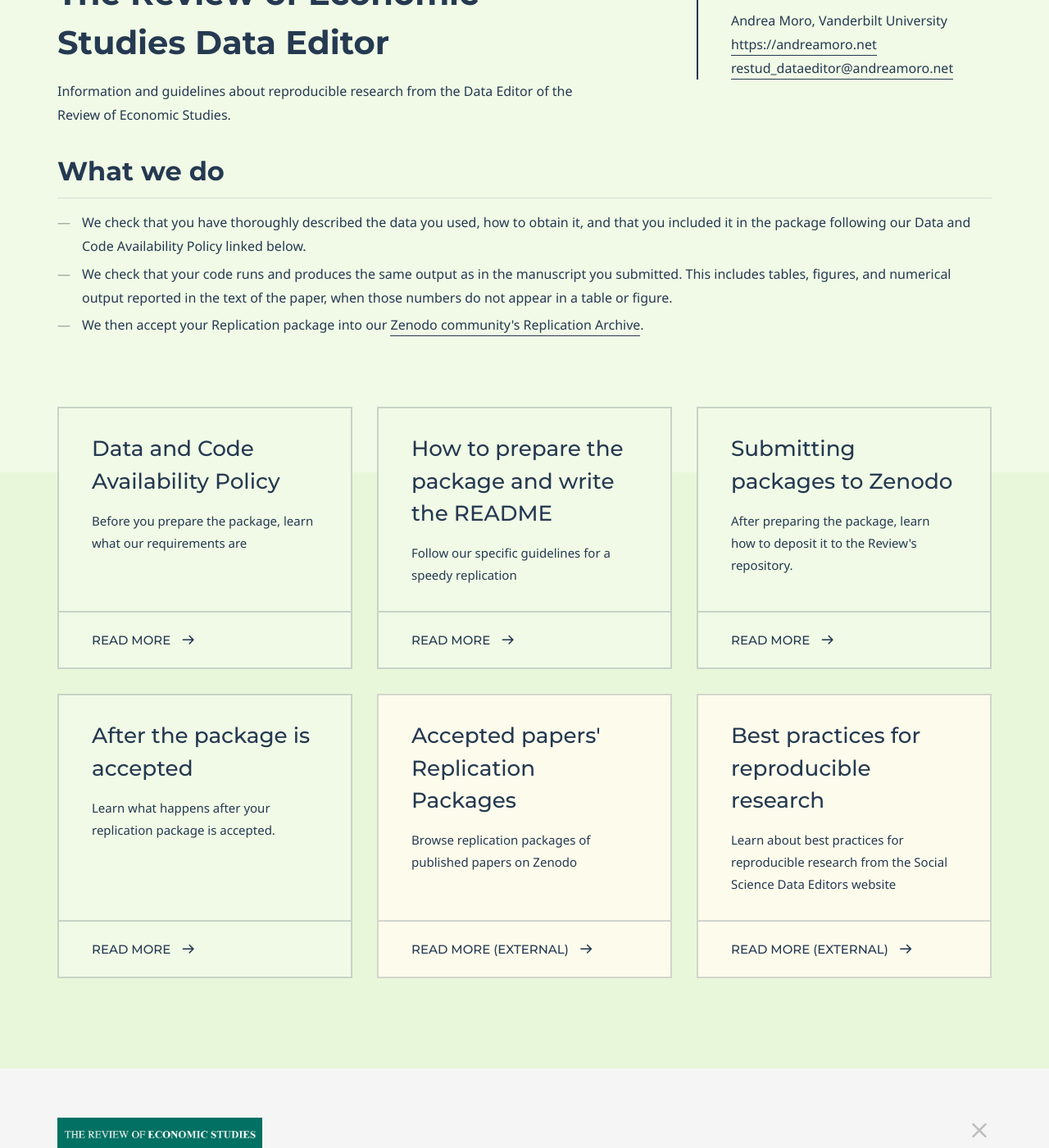
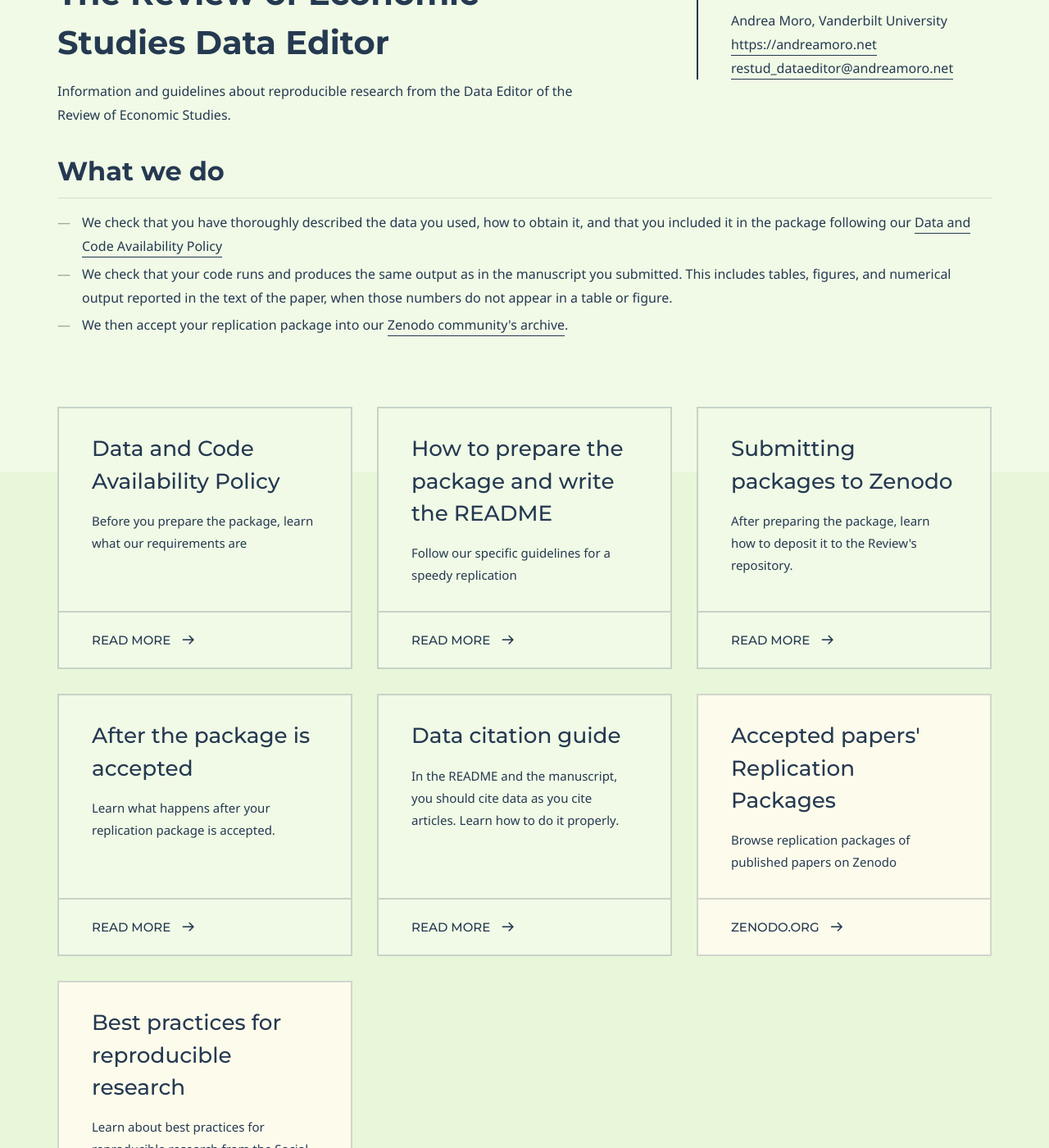
Before and after one commit to REStud/data-editor, a Jekyll site: the page built from index.md, in a window 1280 px wide and 1400 px high, scrolled down 201 px. Shown: the whole window at 82% size. Built offline with Jekyll 4.4.1, drawn with Linux system fonts in a browser that asks for light colours; some web fonts are replaced.

Commit message:
linked citation guide

```diff
--- a/index.md
+++ b/index.md
@@ -1,5 +1,4 @@
 ---
-
 # Page settings
 
 layout: homepage
@@ -42,20 +41,23 @@
       excerpt: Learn what happens after your replication package is accepted.
       cta: Read more
       url: '/after-acceptance/'
+    - title: Data citation guide
+      excerpt: In the README and the manuscript, you should cite data as you cite articles. Learn how to do it properly.
+      cta: Read more
+      url: '/citation-guide/'
     - title: Accepted papers' Replication Packages
       excerpt: Browse replication packages of published papers on Zenodo
-      cta: Read more (external)
+      cta: zenodo.org
       url: 'https://zenodo.org/communities/restud-replication/'
       type: external
     - title: Best practices for reproducible research
       excerpt: Learn about best practices for reproducible research from the Social Science Data Editors website
-      cta: Read more (external)
+      cta: data editors website
       url: 'https://social-science-data-editors.github.io/guidance/'
       type: external
 ---
-
 ## What we do
 
-- We check that you have thoroughly described the data you used, how to obtain it, and that you included it in the package following our Data and Code Availability Policy linked below.
+- We check that you have thoroughly described the data you used, how to obtain it, and that you included it in the package following our [Data and Code Availability Policy](/policy/)
 - We check that your code runs and produces the same output as in the manuscript you submitted. This includes tables, figures, and numerical output reported in the text of the paper, when those numbers do not appear in a table or figure.
-- We then accept your Replication package into our [Zenodo community&#39;s Replication Archive](https://zenodo.org/communities/restud-replication/).
+- We then accept your replication package into our [Zenodo community&#39;s archive](https://zenodo.org/communities/restud-replication/).
```
Also changed, not shown: citation-guide.md (+4 -0 lines).
